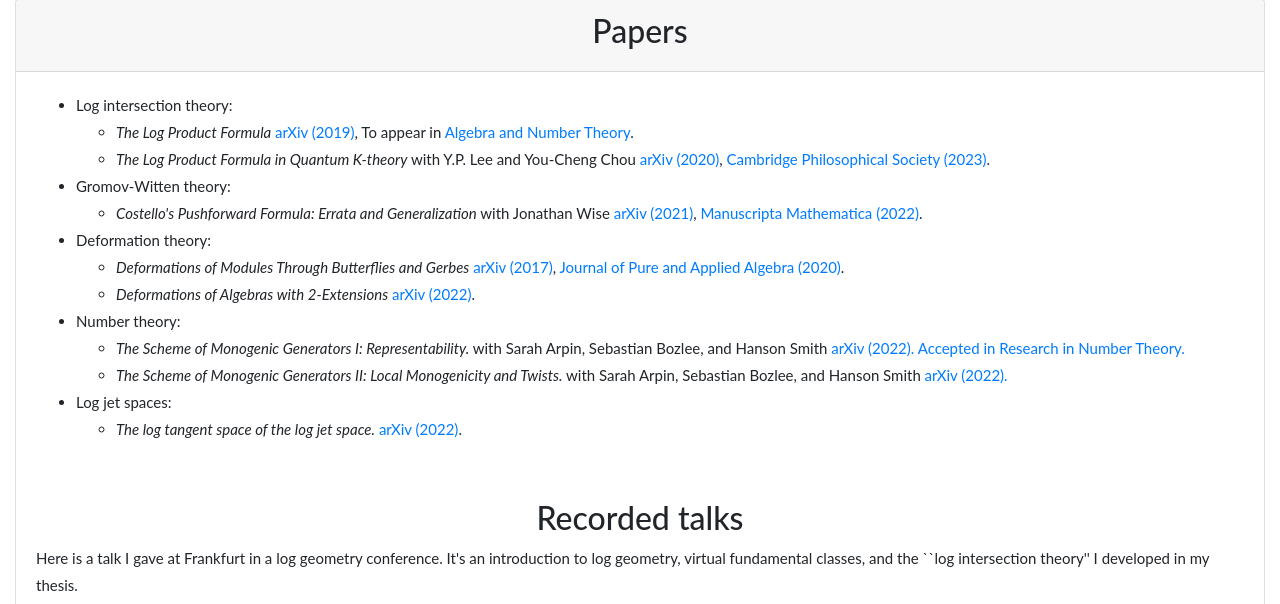
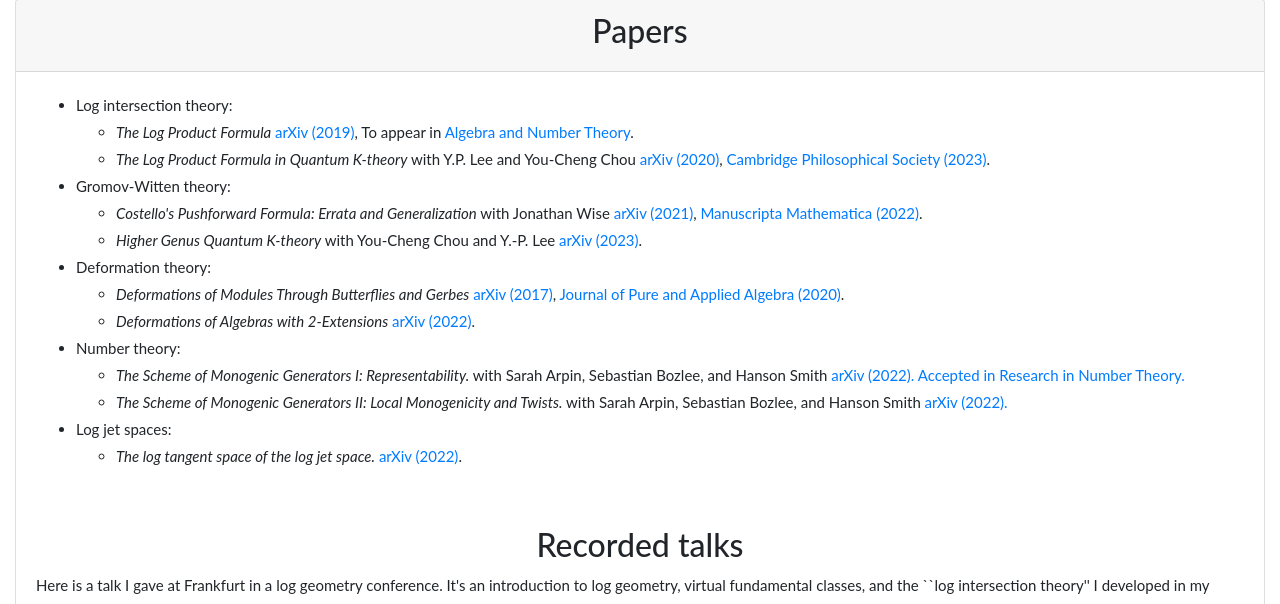
Before and after one commit to nanotech22/logetale, a Flask app: page / in a window 1280 px wide. Shown: the part 1405-2009 px from the top of the page. Run offline with Flask 2, Linux system fonts and the light colour scheme; some libraries are stand-ins or nearby versions.

Commit message:
Added costello in K theory paper with You cheng and YP

```diff
--- a/templates/pages/index.html
+++ b/templates/pages/index.html
@@ -50,6 +50,7 @@
                 <li> Gromov-Witten theory:
                     <ul>
                         <li><i>Costello's Pushforward Formula: Errata and Generalization</i> with Jonathan Wise <a href="https://arxiv.org/abs/2103.10348"> arXiv (2021)</a>, <a href="https://rdcu.be/cOwiF">Manuscripta Mathematica (2022)</a>.</li>
+                        <li><i>Higher Genus Quantum K-theory</i> with You-Cheng Chou and Y.-P. Lee <a href="https://arxiv.org/abs/2305.10137"> arXiv (2023)</a>.</li>
 
                     </ul>
                 </li>
```
